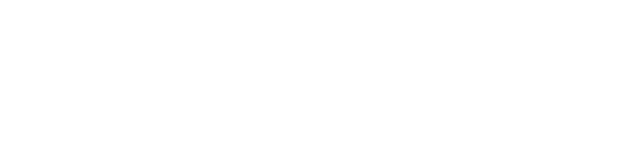
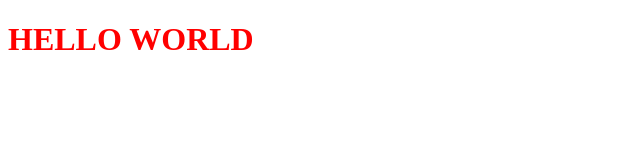
Before and after one commit to MrDewww/firstGitProject, a plain HTML site: page index.html in a window 1280 px wide. Shown: the whole page, without its empty margins (0-640 px from the left). Drawn offline with Linux system fonts and the light colour scheme.

Commit message:
ajouter le h1 et son style

```diff
--- a/index.html
+++ b/index.html
@@ -3,9 +3,10 @@
 <head>
 	<meta charset="UTF-8">
 	<meta name="viewport" content="width=device-width, initial-scale=1.0">
+	<link rel="stylesheet" href="style.css">
 	<title>Document</title>
 </head>
 <body>
-
+	<h1>HELLO WORLD</h1>
 </body>
 </html>
--- a/style.css
+++ b/style.css
@@ -0,0 +1,3 @@
+h1{
+	color: red;
+}
```
